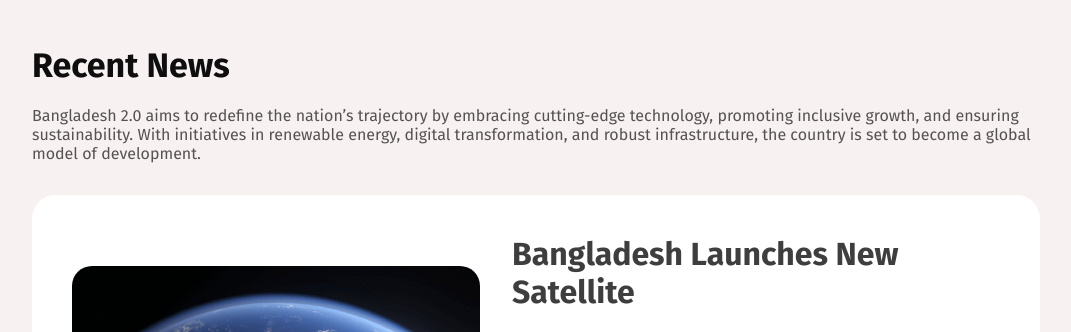
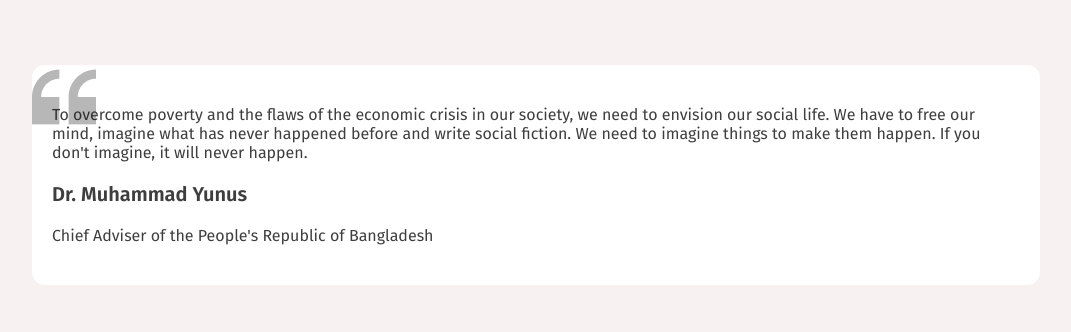
Before and after one commit to srsshawon/assignment-1, a plain HTML site: page index.html in a window 1280 px wide. Shown: the part 1231-1563 px from the top of the page, without its empty margins (104-1175 px from the left). Drawn offline with Linux system fonts and the light colour scheme.

Commit message:
added quote section

```diff
--- a/index.html
+++ b/index.html
@@ -51,6 +51,11 @@
                     <button class="card-btn btn3">Learn More</button>
                 </div>
             </div>
+        </section>
+        <section class="quote">
+            <p class="big-quote">To overcome poverty and the flaws of the economic crisis in our society, we need to envision our social life. We have to free our mind, imagine what has never happened before and write social fiction. We need to imagine things to make them happen. If you don't imagine, it will never happen.</p>
+            <h3 class="quote-head">Dr. Muhammad Yunus</h3>
+            <p class="big-quote">Chief Adviser of the People's Republic of Bangladesh</p>
         </section>
         <section class="news">
             <div class="news-head">
--- a/styles/style.css
+++ b/styles/style.css
@@ -41,7 +41,7 @@ nav{
     display: flex;
     justify-content: space-between;
     align-items: center;
-    padding: 20px 136px;
+    padding: 30px 136px;
     background-color: rgb(248, 241,241)e;
 }
 .nav-title{
@@ -76,11 +76,13 @@ nav ul li{
 
 }
 .banner-subtitle{
+    color: rgba(26, 25, 25, 0.514);;
     Font: Fira Sans;
     font-weight:500px;
-    font-size: 24px;
+    font-size: 20px;
     margin-bottom: 16px;
     text-align: left;
+
 }
 .banner-title{
     color: rgb(14, 14, 14);
@@ -198,6 +200,38 @@ nav ul li{
     background: rgb(255, 194, 57);
 }
 
+
+/* quote section style */
+
+.quote{
+    background-color: rgb(255, 255, 255);;
+    background-image: url(../assets/quote-bg.png);
+    background-repeat: no-repeat;
+    display: flex;
+    flex-direction: column;
+    justify-content: flex-start;
+    align-items: flex-start;
+    gap: 20px;
+    padding: 40px 20px 40px 20px;
+    margin: 68px 136px 68px 136px;
+    box-sizing: border-box;
+    border: 1px solid rgba(14, 14, 14, 0.15);
+    border-radius: 13px;
+    border: none;
+}
+.big-quote{
+    color: rgba(14, 14, 14, 0.8);
+    font-family: Fira Sans;
+    font-size: 16px;
+    font-weight: 400;
+}
+
+.quote-head{
+    color: rgba(14, 14, 14, 0.8);
+    font-family: Fira Sans;
+    font-size: 20px;
+    font-weight: 600;
+}
 
 /* news section style */
 
```
